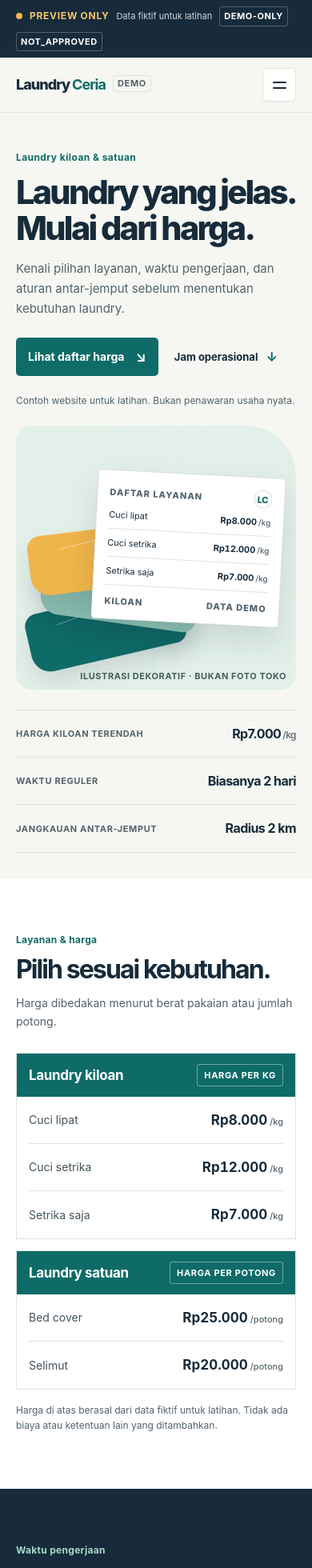
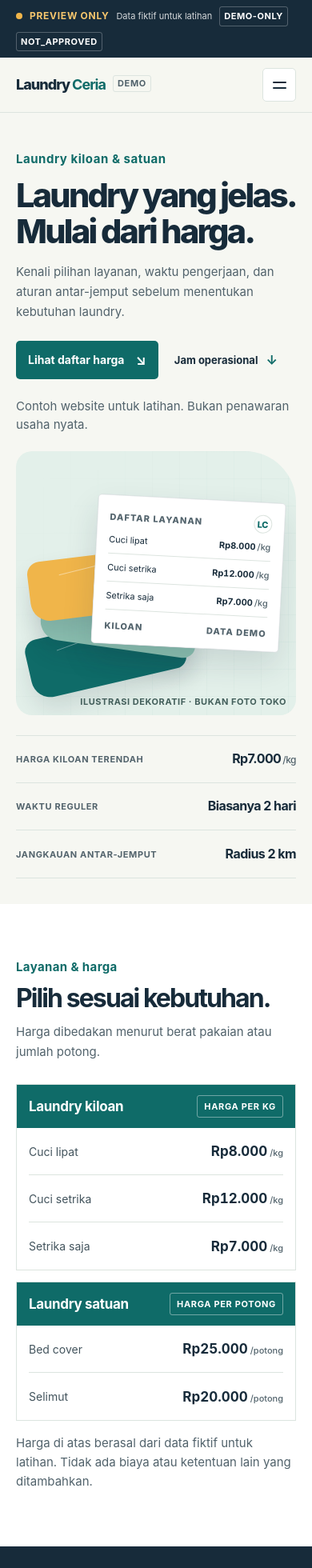
Before and after one commit to kannaryukkei/laundry-ceria-website, a React (Vite) app: page / in a window 390 px wide. Shown: the top 1960 px of the page at 80% size. Built offline with nearby package versions, Linux system fonts and the light colour scheme.

Commit message:
fix(quality): meet readable typography and narrow-screen layout

```diff
--- a/src/styles.css
+++ b/src/styles.css
@@ -58,7 +58,7 @@ button:focus-visible, a:focus-visible { outline: 3px solid var(--color-primary);
 .hero { padding: 67px 0 43px; background: var(--color-paper); }
 .hero-layout { display: grid; grid-template-columns: minmax(0, 1fr) minmax(0, 1fr); align-items: center; gap: 52px; }
 .hero-copy { min-width: 0; }
-.hero-kicker { margin: 0 0 20px; color: var(--color-primary); font-size: 13px; font-weight: 700; letter-spacing: .035em; text-transform: none; }
+.hero-kicker { margin: 0 0 20px; color: var(--color-primary); font-size: 15px; font-weight: 700; letter-spacing: .035em; text-transform: none; }
 .hero h1 { max-width: 590px; margin: 0; color: var(--color-ink); font: 800 clamp(54px, 4.45vw, 64px)/1.08 var(--font-display); letter-spacing: -.065em; }
 .hero h1 span { display: block; }
 .hero-lead { max-width: 500px; margin: 24px 0 0; color: var(--color-muted); font-size: 16px; line-height: 1.7; }
@@ -70,7 +70,7 @@ button:focus-visible, a:focus-visible { outline: 3px solid var(--color-primary);
 .text-link { display: inline-flex; align-items: center; gap: 10px; color: var(--color-ink); font-size: 14px; font-weight: 650; text-decoration: none; }
 .text-link:hover { color: var(--color-primary); }
 .text-link span { color: var(--color-primary); font-size: 16px; }
-.hero-disclaimer { margin: 31px 0 0; color: var(--color-muted); font-size: 12px; line-height: 1.55; }
+.hero-disclaimer { margin: 31px 0 0; color: var(--color-muted); font-size: 15px; line-height: 1.55; }
 
 .hero-art { position: relative; min-width: 0; min-height: 462px; overflow: hidden; isolation: isolate; border-radius: 28px 92px 28px 28px; background: #E3F0EA; }
 .art-grid { position: absolute; inset: 0; opacity: .34; background-image: linear-gradient(rgba(15,107,104,.08) 1px, transparent 1px), linear-gradient(90deg, rgba(15,107,104,.08) 1px, transparent 1px); background-size: 34px 34px; mask-image: linear-gradient(125deg, transparent 4%, black 64%); }
@@ -86,7 +86,7 @@ button:focus-visible, a:focus-visible { outline: 3px solid var(--color-primary);
 .ticket-row { display: flex; align-items: center; justify-content: space-between; gap: 10px; padding: 13px 0; border-bottom: 1px solid var(--color-border); color: var(--color-ink); font-size: 12px; }
 .ticket-row:first-of-type { margin-top: 12px; }
 .ticket-row strong { color: var(--color-ink); font-size: 12px; font-variant-numeric: tabular-nums; white-space: nowrap; }
-.ticket-row small { margin-left: 2px; color: var(--color-muted); font-size: 10px; font-weight: 500; }
+.ticket-row small { margin-left: 2px; color: var(--color-muted); font-size: 11px; font-weight: 500; }
 .ticket-bottom { padding-top: 13px; font-size: 11px; }
 .art-caption { position: absolute; right: 20px; bottom: 15px; color: #435F5B; font-size: 10px; font-weight: 700; letter-spacing: .05em; }
 
@@ -100,7 +100,7 @@ button:focus-visible, a:focus-visible { outline: 3px solid var(--color-primary);
 
 .section { padding: 96px 0; }
 .section-intro { max-width: 690px; margin-bottom: 39px; }
-.section-label { margin: 0 0 15px; color: var(--color-primary); font-size: 13px; font-weight: 700; letter-spacing: .025em; }
+.section-label { margin: 0 0 15px; color: var(--color-primary); font-size: 15px; font-weight: 700; letter-spacing: .025em; }
 .section-intro h2 { margin: 0; color: var(--color-ink); font: 750 clamp(36px, 3.35vw, 48px)/1.12 var(--font-display); letter-spacing: -.06em; }
 .section-intro > p:last-child { max-width: 590px; margin: 15px 0 0; color: var(--color-muted); font-size: 15px; line-height: 1.65; }
 
@@ -116,7 +116,7 @@ button:focus-visible, a:focus-visible { outline: 3px solid var(--color-primary);
 .price-name { min-width: 0; color: #43545D; font-size: 15px; line-height: 1.4; }
 .price-value { color: var(--color-ink); font: 750 19px/1.2 var(--font-display); font-variant-numeric: tabular-nums; text-align: right; white-space: nowrap; }
 .price-value small { margin-left: 3px; color: var(--color-muted); font: 500 12px var(--font-body); }
-.pricing-disclaimer { max-width: 760px; margin: 22px 0 0; color: var(--color-muted); font-size: 13px; line-height: 1.6; }
+.pricing-disclaimer { max-width: 760px; margin: 22px 0 0; color: var(--color-muted); font-size: 15px; line-height: 1.6; }
 
 .turnaround-section { overflow: hidden; color: #fff; background: var(--color-ink); }
 .turnaround-layout { display: grid; grid-template-columns: .78fr 1.22fr; align-items: center; gap: 60px; }
@@ -131,7 +131,7 @@ button:focus-visible, a:focus-visible { outline: 3px solid var(--color-primary);
 .regular-number { display: flex; align-items: baseline; gap: 8px; margin-top: 27px; }
 .regular-number strong { color: var(--color-primary); font: 800 68px/.95 var(--font-display); letter-spacing: -.07em; }
 .regular-number span { color: var(--color-ink); font-size: 16px; font-weight: 650; }
-.regular-time p, .express-time p { margin: 14px 0 0; font-size: 13px; line-height: 1.55; }
+.regular-time p, .express-time p { margin: 14px 0 0; font-size: 15px; line-height: 1.55; }
 .express-heading { display: flex; align-items: center; justify-content: space-between; gap: 12px; }
 .express-heading .detail-label { color: #58451F; }
 .express-heading > strong { padding: 5px 7px; border: 1px solid rgba(23,43,58,.28); border-radius: 3px; font-size: 12px; }
@@ -149,10 +149,10 @@ button:focus-visible, a:focus-visible { outline: 3px solid var(--color-primary);
 .process-number { flex: 0 0 auto; color: var(--color-primary); font: 750 34px/.95 var(--font-display); letter-spacing: -.06em; }
 .process-copy { min-width: 0; }
 .process-copy h3 { margin: 2px 0 8px; color: var(--color-ink); font: 700 16px/1.35 var(--font-display); }
-.process-copy p { margin: 0; color: var(--color-muted); font-size: 14px; line-height: 1.6; }
+.process-copy p { margin: 0; color: var(--color-muted); font-size: 15px; line-height: 1.6; }
 .process-note { display: flex; align-items: center; gap: 13px; margin-top: 23px; padding: 14px 17px; border-left: 3px solid var(--color-primary); background: #E8F1EC; }
 .process-note > span { color: var(--color-primary); font-size: 20px; }
-.process-note p { margin: 0; color: var(--color-ink); font-size: 14px; font-weight: 600; }
+.process-note p { margin: 0; color: var(--color-ink); font-size: 15px; font-weight: 600; }
 
 .pickup-section { background: var(--color-mint); }
 .pickup-layout { display: grid; grid-template-columns: .78fr 1.22fr; align-items: center; gap: 66px; }
@@ -173,7 +173,7 @@ button:focus-visible, a:focus-visible { outline: 3px solid var(--color-primary);
 .pickup-free > div > strong { color: #fff; }
 .pickup-rule > b { flex: 0 0 auto; color: var(--color-primary); font: 800 25px/1 var(--font-display); white-space: nowrap; }
 .pickup-free > b { color: #F9D68F; }
-.pickup-note { margin: 13px 0 0; color: var(--color-muted); font-size: 12px; line-height: 1.55; }
+.pickup-note { margin: 13px 0 0; color: var(--color-muted); font-size: 15px; line-height: 1.55; }
 
 .location-section { background: #fff; }
 .location-layout { display: grid; grid-template-columns: 1fr 1fr; gap: 18px; }
@@ -188,7 +188,7 @@ button:focus-visible, a:focus-visible { outline: 3px solid var(--color-primary);
 .address-panel { background: #E8F1EC; }
 .address-topline > b { padding: 6px 8px; border: 1px solid rgba(15,107,104,.28); color: var(--color-primary); font-size: 10px; letter-spacing: .04em; }
 .address-panel h3 { margin: 33px 0 12px; color: var(--color-ink); font: 750 31px/1.15 var(--font-display); letter-spacing: -.045em; }
-.address-panel p { max-width: 360px; margin: 0; color: var(--color-muted); font-size: 14px; line-height: 1.65; }
+.address-panel p { max-width: 360px; margin: 0; color: var(--color-muted); font-size: 15px; line-height: 1.65; }
 
 .contact-section { background: var(--color-paper); }
 .contact-layout { display: grid; grid-template-columns: 1fr 1fr; border-top: 1px solid var(--color-border); border-bottom: 1px solid var(--color-border); }
@@ -196,7 +196,7 @@ button:focus-visible, a:focus-visible { outline: 3px solid var(--color-primary);
 .contact-option + .contact-option { padding-left: 28px; border-left: 1px solid var(--color-border); }
 .contact-index { color: var(--color-primary); font-size: 11px; font-weight: 800; letter-spacing: .06em; }
 .contact-option h3 { margin: 20px 0 8px; color: var(--color-ink); font: 700 21px var(--font-display); letter-spacing: -.035em; }
-.contact-option p { max-width: 440px; margin: 0; color: var(--color-muted); font-size: 14px; line-height: 1.65; }
+.contact-option p { max-width: 440px; margin: 0; color: var(--color-muted); font-size: 15px; line-height: 1.65; }
 .contact-option > a { display: inline-flex; gap: 11px; margin-top: 18px; color: var(--color-primary); font-size: 14px; font-weight: 700; text-decoration: none; }
 .contact-option > a:hover { color: var(--color-primary-deep); }
 .contact-index-row { display: flex; align-items: center; justify-content: space-between; gap: 12px; }
@@ -208,7 +208,7 @@ button:focus-visible, a:focus-visible { outline: 3px solid var(--color-primary);
 .footer-main { display: grid; grid-template-columns: 1fr 1.4fr auto; align-items: center; gap: 35px; padding-bottom: 34px; }
 .footer-wordmark { color: #fff; font: 800 21px var(--font-display); letter-spacing: -.055em; text-decoration: none; }
 .footer-wordmark b { color: #A9D8C9; }
-.footer-brand p { max-width: 300px; margin: 8px 0 0; color: rgba(255,255,255,.78); font-size: 13px; line-height: 1.55; }
+.footer-brand p { max-width: 300px; margin: 8px 0 0; color: rgba(255,255,255,.78); font-size: 15px; line-height: 1.55; }
 .footer-nav { display: flex; flex-wrap: wrap; gap: 12px 20px; }
 .footer-nav a, .back-to-top { color: rgba(255,255,255,.82); font-size: 13px; text-decoration: none; }
 .footer-nav a:hover, .back-to-top:hover { color: #fff; }
@@ -249,13 +249,13 @@ button:focus-visible, a:focus-visible { outline: 3px solid var(--color-primary);
   .primary-nav .nav-contact { justify-content: center; margin-top: 12px; padding: 13px; border-bottom: 0; }
   .hero { padding: 48px 0 32px; }
   .hero-layout { grid-template-columns: 1fr; gap: 22px; }
-  .hero-kicker { margin-bottom: 14px; font-size: 12px; }
+  .hero-kicker { margin-bottom: 14px; font-size: 15px; }
   .hero h1 { max-width: 520px; font-size: clamp(40px, 10.6vw, 46px); line-height: 1.08; }
   .hero-lead { margin-top: 17px; font-size: 15px; line-height: 1.65; }
   .hero-actions { gap: 16px 20px; margin-top: 23px; }
   .button { min-height: 48px; padding-inline: 15px; font-size: 14px; }
   .text-link { font-size: 13px; }
-  .hero-disclaimer { margin-top: 22px; font-size: 12px; }
+  .hero-disclaimer { margin-top: 22px; font-size: 15px; }
   .hero-art { min-height: 330px; border-radius: 20px 64px 20px 20px; }
   .fabric-stack { left: 4%; bottom: 12%; width: 56%; height: 58%; }
   .service-ticket { top: 18%; right: 5%; width: 67%; padding: 15px; }
@@ -269,9 +269,9 @@ button:focus-visible, a:focus-visible { outline: 3px solid var(--color-primary);
   .fact-item strong { font-size: 16px; text-align: right; }
   .section { padding: 69px 0; }
   .section-intro { margin-bottom: 28px; }
-  .section-label { margin-bottom: 12px; font-size: 12px; }
+  .section-label { margin-bottom: 12px; font-size: 15px; }
   .section-intro h2 { font-size: clamp(32px, 8vw, 40px); }
-  .section-intro > p:last-child { margin-top: 12px; font-size: 14px; }
+  .section-intro > p:last-child { margin-top: 12px; font-size: 15px; }
   .pricing-layout { grid-template-columns: 1fr; gap: 14px; }
   .price-group-heading { min-height: 54px; padding: 11px 15px; }
   .price-group-heading h3 { font-size: 17px; }
@@ -281,15 +281,17 @@ button:focus-visible, a:focus-visible { outline: 3px solid var(--color-primary);
   .price-name { font-size: 14px; }
   .price-value { font-size: 17px; }
   .price-value small { font-size: 11px; }
-  .pricing-disclaimer { margin-top: 16px; font-size: 12px; }
-  .turnaround-layout { grid-template-columns: 1fr; gap: 25px; }
-  .turnaround-copy h2, .pickup-copy h2 { font-size: 42px; }
+  .pricing-disclaimer { margin-top: 16px; font-size: 15px; }
+  .turnaround-layout { grid-template-columns: minmax(0, 1fr); gap: 25px; }
+  .turnaround-layout > * { min-width: 0; }
+  .turnaround-copy h2 { font-size: clamp(32px, 9vw, 42px); }
+  .pickup-copy h2 { font-size: 42px; }
   .turnaround-copy > p:last-child { margin-top: 13px; }
   .turnaround-details { grid-template-columns: 1fr; gap: 10px; }
   .regular-time, .express-time { min-height: 0; padding: 20px; }
   .regular-number { margin-top: 17px; }
   .regular-number strong { font-size: 58px; }
-  .regular-time p, .express-time p { margin-top: 10px; font-size: 13px; }
+  .regular-time p, .express-time p { margin-top: 10px; font-size: 15px; }
   .express-flow { margin-top: 22px; }
   .express-flow > div > span { font-size: 11px; }
   .express-flow > div > strong { font-size: 29px; }
@@ -297,17 +299,17 @@ button:focus-visible, a:focus-visible { outline: 3px solid var(--color-primary);
   .process-item { min-height: 0; gap: 14px; padding: 18px 0; border-right: 0 !important; }
   .process-number { min-width: 37px; font-size: 30px; }
   .process-copy h3 { font-size: 15px; }
-  .process-copy p { font-size: 14px; }
+  .process-copy p { font-size: 15px; }
   .process-note { margin-top: 18px; padding: 13px 14px; }
-  .process-note p { font-size: 13px; line-height: 1.5; }
+  .process-note p { font-size: 15px; line-height: 1.5; }
   .pickup-layout { grid-template-columns: 1fr; gap: 25px; }
-  .pickup-copy > p:not(.section-label) { margin-top: 13px; font-size: 14px; }
+  .pickup-copy > p:not(.section-label) { margin-top: 13px; font-size: 15px; }
   .radius-mark { width: 90px; height: 90px; margin-top: 22px; }
   .radius-number { font-size: 39px; }
   .pickup-rule { min-height: 96px; gap: 12px; padding: 17px; }
   .pickup-rule > div > strong { font-size: 16px; }
   .pickup-rule > b { font-size: 21px; }
-  .pickup-note { font-size: 11px; }
+  .pickup-note { font-size: 15px; }
   .location-layout, .contact-layout { grid-template-columns: 1fr; gap: 12px; }
   .hours-panel, .address-panel { padding: 21px 18px; }
   .panel-heading h3 { font-size: 17px; }
@@ -319,7 +321,7 @@ button:focus-visible, a:focus-visible { outline: 3px solid var(--color-primary);
   .contact-option { min-height: 0; padding: 20px 0 24px; border-top: 1px solid var(--color-border); }
   .contact-option + .contact-option { padding: 20px 0 24px; border-left: 0; border-top: 1px solid var(--color-border); }
   .contact-option h3 { margin-top: 14px; font-size: 19px; }
-  .contact-option p { font-size: 13px; }
+  .contact-option p { font-size: 15px; }
   .footer-main { grid-template-columns: 1fr; gap: 20px; padding-bottom: 25px; }
   .footer-nav { gap: 12px 17px; }
   .back-to-top { justify-self: start; }
```
